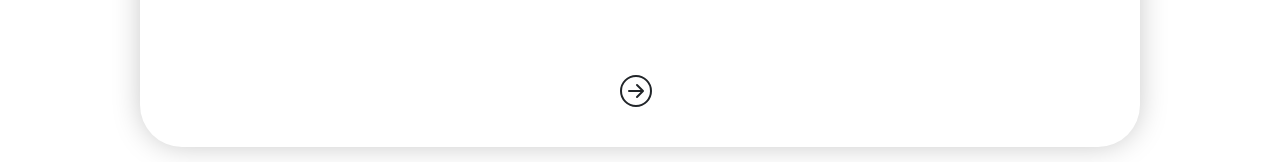
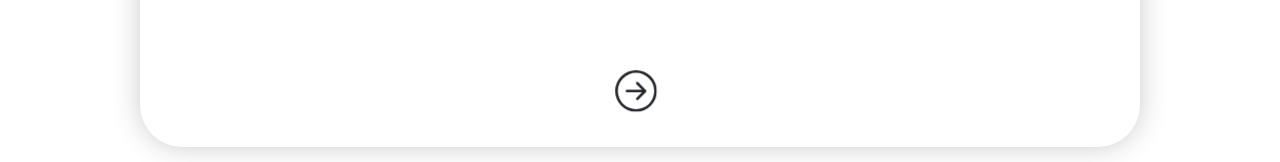
Before and after one commit to ihda06/astra-jingga, a Next.js app: page / in a window 1280 px wide. In both pictures the pointer is over the icon 636 px from the left and 604 px from the top of the page. Shown: the part 513-675 px from the top of the page. Built offline with nearby package versions, Linux system fonts and the light colour scheme.

Commit message:
refactor: add animation on hover

```diff
--- a/src/app/main.scss
+++ b/src/app/main.scss
@@ -22,6 +22,10 @@
         position: absolute;
         bottom: 40px;
         left: 48%;
+        transition: 1s;
+        &:hover{
+            transform: scale(1.3);
+        }
     }
 
 
@@ -29,6 +33,10 @@
     .mini-nav {
         .mini-nav-link {
             cursor: pointer;
+            transition: 1s;
+            &:hover{
+                transform: scale(1.2);
+            }
         }
 
         /* Small devices (portrait tablets and large phones, 600px and up) */
```
